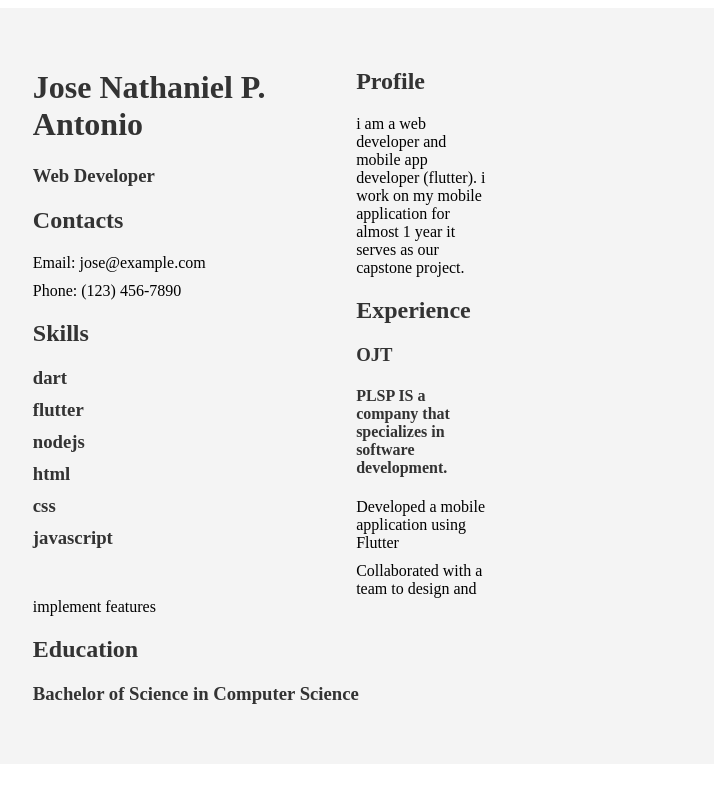
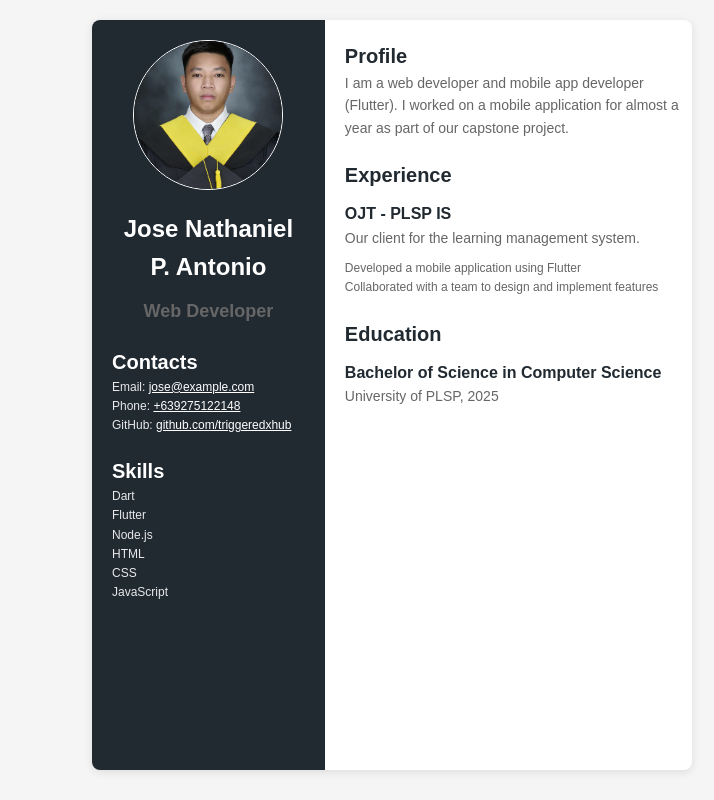
Before and after one commit to triggeredxhub/30-day_project, a plain HTML site: page projects/day01/index.html in a window 1280 px wide. Shown: the whole page, without its empty margins (248-962 px from the left). Drawn offline with Linux system fonts and the light colour scheme.

Commit message:
html basic: resume

```diff
--- a/projects/day01/index.html
+++ b/projects/day01/index.html
@@ -1,51 +1,75 @@
+<!DOCTYPE html>
 <html lang="en">
+
 <head>
-    <meta charset="UTF-8">
-    <meta name="viewport" content="width=device-width, initial-scale=1.0">
-    <link rel="stylesheet" href="style.css">
-    <title>Bio</title>
+    <meta charset="UTF-8" />
+    <meta name="viewport" content="width=device-width, initial-scale=1.0" />
+    <link rel="stylesheet" href="style.css" />
+    <title>Jose Nathaniel P. Antonio - CV</title>
 </head>
+
 <body>
-    <div class="container">
+    <main class="cv-container">
+        <!-- Left Panel -->
+        <aside class="left">
+            <header class="name">
+                <img src="../../assets/image/profile.jpg" alt="Profile Picture" />
+                <h1>Jose Nathaniel P. Antonio</h1>
+                <h3 class="title">Web Developer</h3>
+            </header>
 
-        <div class="left">
-
-            <h1>Jose Nathaniel P. Antonio</h1>
-            <h3>Web Developer</h3>
-
+            <section class="contacts">
                 <h2>Contacts</h2>
                 <ul>
-                <li>Email: jose@example.com</li>
-                <li>Phone: (123) 456-7890</li>
+                    <li>Email: <a href="mailto:jose@example.com">jose@example.com</a></li>
+                    <li>Phone: <a href="tel:+639275122148">+639275122148</a></li>
+                    <li>GitHub: <a href="https://github.com/triggeredxhub" target="_blank">github.com/triggeredxhub</a>
+                    </li>
                 </ul>
+            </section>
+
+            <section class="skills">
                 <h2>Skills</h2>
-            <h3><ul>
-                <li>dart</li>
-                <li>flutter</li>
-                <li>nodejs</li>
-                <li>html</li>
-                <li>css</li>
-                <li>javascript</li>
-            </ul></h3>
-        </div>
-        <aside class="right">
+                <ul>
+                    <li>Dart</li>
+                    <li>Flutter</li>
+                    <li>Node.js</li>
+                    <li>HTML</li>
+                    <li>CSS</li>
+                    <li>JavaScript</li>
+                </ul>
+            </section>
+        </aside>
 
+        <!-- Right Panel -->
+        <section class="right">
+            <section class="profile">
                 <h2>Profile</h2>
-            <p>i am a web developer and mobile app developer (flutter). i work on my mobile application for almost 1 year it serves as our capstone project.</p>
+                <p>
+                    I am a web developer and mobile app developer (Flutter). I worked on a mobile application for almost
+                    a year as part of our capstone project.
+                </p>
+            </section>
 
+            <section class="experience">
                 <h2>Experience</h2>
-            <h3>OJT</h3>
-            <h4>PLSP IS a company that specializes in software development.</h4>
+                <article>
+                    <h3>OJT - PLSP IS</h3>
+                    <p>Our client for the learning management system.</p>
                     <ul>
                         <li>Developed a mobile application using Flutter</li>
                         <li>Collaborated with a team to design and implement features</li>
+                    </ul>
+                </article>
+            </section>
 
-            </ul>
+            <section class="education">
+                <h2>Education</h2>
+                <h3>Bachelor of Science in Computer Science </h3>
+                <p>University of PLSP, 2025</p>
+            </section>
+        </section>
+    </main>
+</body>
 
-            <h2>Education</h2>
-            <h3>Bachelor of Science in Computer Science</h3>
-        </div>
-    </div>
-
-</body>
 </html>
--- a/projects/day01/style.css
+++ b/projects/day01/style.css
@@ -1,34 +1,113 @@
-.container {
-    width: 60%;
-    margin: 0 auto;
-    overflow: hidden;
-    background-color: #f4f4f4;
-    padding: 20px;
-    border-radius: 8px;
-}
-.left {
-    float: left;
-    width: 40%;
-    padding: 20px;
+* {
+    margin: 0;
+    padding: 0;
+    box-sizing: border-box;
 }
 
-.right {
-    float: none;
-    width: 60%;
-    padding: 20px;
+body {
+    font-family: 'Poppins', sans-serif;
+    background-color: #f5f5f5;
+    color: #333;
+    line-height: 1.6;
 }
 
+.cv-container {
+    display: flex;
+    gap: 20px;
+    max-width: 600px;
+    height: 750px;
+    margin: 20px auto;
+
+    background-color: #fff;
+    border-radius: 8px;
+    box-shadow: 0 2px 10px rgba(0, 0, 0, 0.1);
+}
+
+.left {
+    width: 40%;
+    float: left;
+    padding: 20px;
+    padding-left: 20px;
+    justify-content: center;
+
+    background-color:#212931;
+    border-radius: 8px 0 0 8px;
 
 
-h1, h2, h3, h4 {
-    color: #333;
+}
+img {
+    display: block;
+    width: 150px;
+    height: 150px;
+    object-fit: cover;
+    border-radius: 50%;
+    border: 1px solid #fff;
+    margin-bottom: 20px;
+    margin-left: auto;
+    margin-right: auto;
+}
+h1{
+    font-size: 24px;
+    margin-bottom: 10px;
+    text-align: center;
+    color: #fff;
+}
+h3.title {
+    font-size: 18px;
+    color: #666;
+    text-align: center;
+}
+h2 {
+    font-size: 20px;
+    margin-top: 20px;
+    color: #fff;
+}
+ul {
+    font-size: 12px;
+    list-style: none;
+    padding: 0;
+    color: #e7e9eb;
+}
+.contacts {
+    margin-top: 20px;
+}
+.contacts a {
+    color: #fff;
+    text-decoration: underline; /* optional, for visibility */
+}
+.skills {
+    margin-top: 20px;
+}
+.skills ul {
+    font-size: 12px;
+    list-style: none;
+    padding: 0;
+    color: #e7e9eb;
+    gap: 10px;
+}
+.right {
+    width: 60%;
+    float: right;
+}
+.right h2 {
+    font-size: 20px;
+    margin-top: 20px;
+    color: #212931;
+}
+p {
+    font-size: 14px;
+    margin-bottom: 10px;
+    color: #666;
+}
+.right h3 {
+    font-size: 16px;
+    margin-top: 10px;
+    color: #212931;
 }
 
-ul {
-    list-style-type: none;
+.right ul {
+    font-size: 12px;
+
     padding: 0;
+    color: #666;
 }
-
-li {
-    margin-bottom: 10px;
-}
```
Also changed, not shown: assets/image/profile.jpg (added), 2 other files. Lines whose indentation alone changed are shown as unchanged.
